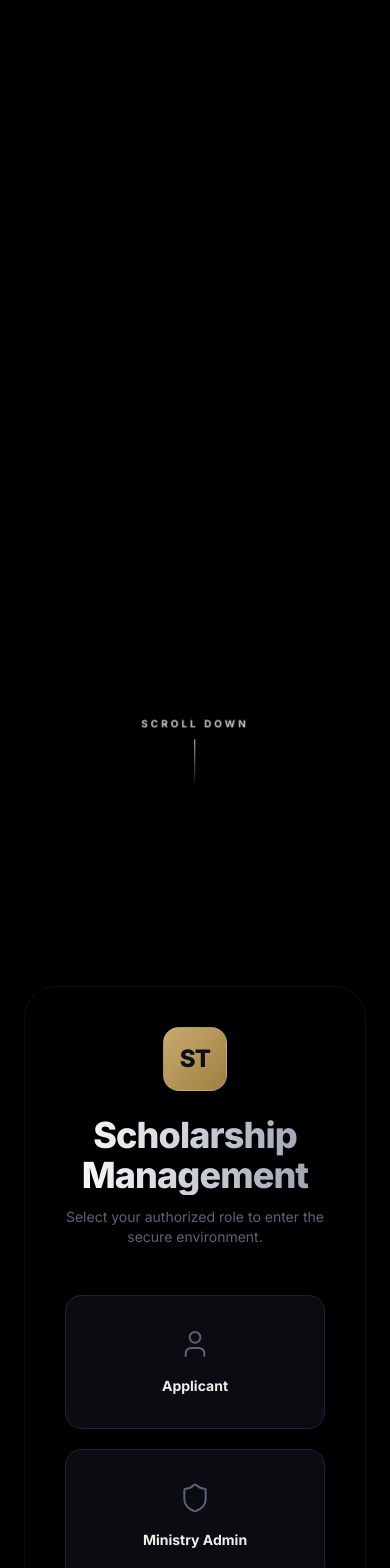
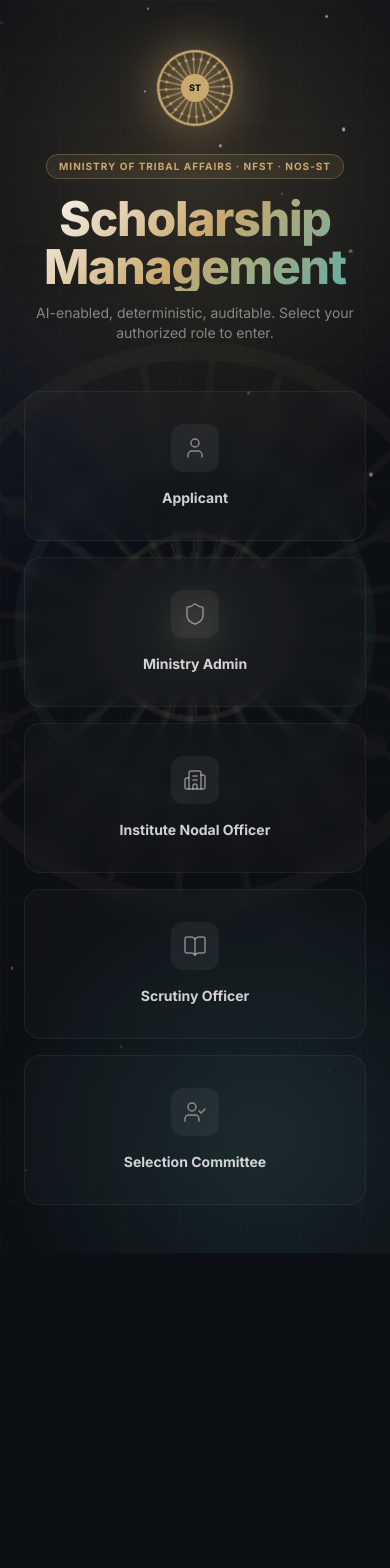
Before and after one commit to rohanputta77/ST_SC_Scholarship_Management, a Next.js app in the folder apps/web/: page / in a window 390 px wide. Shown: the top 1568 px of the page. After the commit the page ends 1253 px from the top, so only its background shows below. Built offline with nearby package versions, Linux system fonts and the light colour scheme.

Commit message:
feat: replace image-sequence hero with instant CSS 3D animated landing page

```diff
--- a/apps/web/src/app/page.tsx
+++ b/apps/web/src/app/page.tsx
@@ -1,120 +1,52 @@
 "use client";
-import React, { useEffect, useRef, useState } from 'react';
+import React, { useState, useEffect } from 'react';
 import { Shield, BookOpen, Building2, User, UserCheck } from 'lucide-react';
 
-const FRAME_COUNT = 221;
-
-const AshokaChakra = ({ className = "", style }: { className?: string, style?: React.CSSProperties }) => (
+const AshokaChakra = ({ className = "", style }: { className?: string; style?: React.CSSProperties }) => (
   <svg viewBox="0 0 100 100" className={className} style={style} fill="none" stroke="currentColor">
-    {/* Outer border */}
-    <circle cx="50" cy="50" r="46" strokeWidth="4" />
-    {/* Inner ring */}
-    <circle cx="50" cy="50" r="38" strokeWidth="1" strokeDasharray="2 4" />
-    {/* Hub */}
-    <circle cx="50" cy="50" r="6" fill="currentColor" />
-    {/* 24 Spokes */}
+    <circle cx="50" cy="50" r="46" strokeWidth="3" />
+    <circle cx="50" cy="50" r="36" strokeWidth="0.8" strokeDasharray="2 5" opacity="0.6" />
+    <circle cx="50" cy="50" r="24" strokeWidth="0.8" strokeDasharray="1 4" opacity="0.4" />
+    <circle cx="50" cy="50" r="5" fill="currentColor" />
     {Array.from({ length: 24 }).map((_, i) => (
-      <line
-        key={i}
-        x1="50"
-        y1="50"
-        x2="50"
-        y2="5"
-        strokeWidth="1.5"
-        strokeLinecap="round"
-        transform={`rotate(${i * 15} 50 50)`}
-      />
+      <line key={i} x1="50" y1="50" x2="50" y2="6"
+        strokeWidth="1.2" strokeLinecap="round"
+        transform={`rotate(${i * 15} 50 50)`} />
     ))}
+    {Array.from({ length: 24 }).map((_, i) => {
+      const angle = (i * 15 * Math.PI) / 180;
+      const cx = 50 + 36 * Math.sin(angle);
+      const cy = 50 - 36 * Math.cos(angle);
+      return <circle key={`dot-${i}`} cx={cx} cy={cy} r="1.5" fill="currentColor" opacity="0.8" />;
+    })}
   </svg>
 );
 
+const PARTICLES = Array.from({ length: 30 }, (_, i) => ({
+  id: i,
+  x: Math.random() * 100,
+  y: Math.random() * 100,
+  size: Math.random() * 3 + 1,
+  duration: Math.random() * 8 + 6,
+  delay: Math.random() * 5,
+  opacity: Math.random() * 0.5 + 0.1,
+}));
+
+const ROLES = [
+  { role: 'applicant',             label: 'Applicant',             icon: User,      accent: 'var(--accent-primary)', bg: 'var(--accent-primary-bg)', border: 'var(--accent-primary)' },
+  { role: 'ministry_admin',        label: 'Ministry Admin',         icon: Shield,    accent: 'var(--accent-teal)',    bg: 'var(--accent-teal-bg)',    border: 'var(--accent-teal)' },
+  { role: 'institute_nodal_officer',label: 'Institute Nodal Officer',icon: Building2, accent: 'var(--accent-green)',   bg: 'var(--accent-green-bg)',   border: 'var(--accent-green)' },
+  { role: 'scrutiny_officer',      label: 'Scrutiny Officer',       icon: BookOpen,  accent: 'var(--accent-rose)',    bg: 'var(--accent-rose-bg)',    border: 'var(--accent-rose)' },
+  { role: 'selection_committee',   label: 'Selection Committee',    icon: UserCheck, accent: 'var(--accent-orange)',  bg: 'var(--accent-orange-bg)',  border: 'var(--accent-orange)' },
+];
+
 export default function PublicLanding() {
-  const canvasRef = useRef<HTMLCanvasElement>(null);
-  const containerRef = useRef<HTMLDivElement>(null);
-  const [loaded, setLoaded] = useState(false);
-  const [loadedCount, setLoadedCount] = useState(0);
-  const imagesRef = useRef<HTMLImageElement[]>([]);
+  const [visible, setVisible] = useState(false);
 
-  // Skip image sequence — load immediately
   useEffect(() => {
-    setLoaded(true);
-  }, []);
-
-  // Scroll Scrubbing Logic with Lerp & Optimization
-  useEffect(() => {
-    if (!loaded || !canvasRef.current || !containerRef.current) return;
-
-    const canvas = canvasRef.current;
-    const ctx = canvas.getContext('2d', { alpha: false });
-    if (!ctx) return;
-
-    let targetFrame = 0;
-    let currentFrame = 0;
-    let lastDrawnFrame = -1;
-    let animationFrameId: number;
-
-    const drawFrame = (index: number) => {
-      if (index === lastDrawnFrame) return;
-      lastDrawnFrame = index;
-
-      const img = imagesRef.current[index];
-      if (img && img.complete && img.naturalWidth > 0) {
-        const canvasRatio = canvas.width / canvas.height;
-        const imgRatio = img.width / img.height;
-        let drawWidth = canvas.width;
-        let drawHeight = canvas.height;
-        let offsetX = 0;
-        let offsetY = 0;
-
-        if (imgRatio > canvasRatio) {
-          drawWidth = canvas.height * imgRatio;
-          offsetX = (canvas.width - drawWidth) / 2;
-        } else {
-          drawHeight = canvas.width / imgRatio;
-          offsetY = (canvas.height - drawHeight) / 2;
-        }
-
-        ctx.drawImage(img, offsetX, offsetY, drawWidth, drawHeight);
-      }
-    };
-
-    drawFrame(0);
-
-    const handleScroll = () => {
-      const scrollTop = window.scrollY;
-      const maxScroll = document.body.scrollHeight - window.innerHeight;
-      const scrollFraction = Math.max(0, Math.min(1, scrollTop / maxScroll));
-
-      targetFrame = scrollFraction * (FRAME_COUNT - 1);
-    };
-
-    const renderLoop = () => {
-      currentFrame += (targetFrame - currentFrame) * 0.12;
-      drawFrame(Math.round(currentFrame));
-      animationFrameId = requestAnimationFrame(renderLoop);
-    };
-
-    window.addEventListener('scroll', handleScroll, { passive: true });
-    animationFrameId = requestAnimationFrame(renderLoop);
-
-    return () => {
-      window.removeEventListener('scroll', handleScroll);
-      cancelAnimationFrame(animationFrameId);
-    };
-  }, [loaded]);
-
-  // Handle Resize
-  useEffect(() => {
-    const handleResize = () => {
-      if (canvasRef.current) {
-        canvasRef.current.width = window.innerWidth;
-        canvasRef.current.height = window.innerHeight;
-        window.dispatchEvent(new Event('scroll'));
-      }
-    };
-    window.addEventListener('resize', handleResize);
-    handleResize();
-    return () => window.removeEventListener('resize', handleResize);
+    // Brief 800ms intro shimmer then reveal
+    const t = setTimeout(() => setVisible(true), 800);
+    return () => clearTimeout(t);
   }, []);
 
   const loginAs = (role: string) => {
@@ -122,101 +54,145 @@ export default function PublicLanding() {
     window.location.reload();
   };
 
-  const progressPct = Math.round((loadedCount / FRAME_COUNT) * 100);
+  return (
+    <div className="relative min-h-screen overflow-hidden flex items-center justify-center bg-[#0c0f14]">
 
-  return (
-    <div ref={containerRef} className="relative bg-black text-[var(--text-primary)]" style={{ height: '250vh' }}>
+      {/* ── Aurora gradient background ── */}
+      <div className="absolute inset-0 z-0 overflow-hidden">
+        <div className="absolute -top-40 -left-40 w-[600px] h-[600px] rounded-full opacity-20"
+          style={{ background: 'radial-gradient(circle, #c9a96e 0%, transparent 70%)', animation: 'float1 12s ease-in-out infinite' }} />
+        <div className="absolute -bottom-40 -right-40 w-[500px] h-[500px] rounded-full opacity-15"
+          style={{ background: 'radial-gradient(circle, #5aada8 0%, transparent 70%)', animation: 'float2 16s ease-in-out infinite' }} />
+        <div className="absolute top-1/2 left-1/2 -translate-x-1/2 -translate-y-1/2 w-[800px] h-[400px] rounded-full opacity-10"
+          style={{ background: 'radial-gradient(ellipse, #6b8cce 0%, transparent 70%)', animation: 'float3 20s ease-in-out infinite' }} />
+      </div>
 
-      {/* Sticky Canvas */}
-      <div className="sticky top-0 left-0 w-full h-screen overflow-hidden bg-black" style={{ willChange: 'transform' }}>
-        <canvas
-          ref={canvasRef}
-          className="absolute inset-0 w-full h-full object-cover z-0"
+      {/* ── Animated particles ── */}
+      <div className="absolute inset-0 z-0 pointer-events-none">
+        {PARTICLES.map(p => (
+          <div key={p.id} className="absolute rounded-full bg-white"
+            style={{
+              left: `${p.x}%`, top: `${p.y}%`,
+              width: `${p.size}px`, height: `${p.size}px`,
+              opacity: p.opacity,
+              animation: `particleDrift ${p.duration}s ease-in-out ${p.delay}s infinite alternate`,
+            }} />
+        ))}
+      </div>
+
+      {/* ── Dual spinning Ashoka Chakras (background) ── */}
+      <div className="absolute inset-0 z-0 flex items-center justify-center pointer-events-none">
+        {/* Outer slow spin */}
+        <AshokaChakra
+          className="absolute w-[600px] h-[600px] opacity-[0.04]"
+          style={{ color: '#c9a96e', animation: 'spin 60s linear infinite' }}
         />
+        {/* Inner counter-spin */}
+        <AshokaChakra
+          className="absolute w-[380px] h-[380px] opacity-[0.06]"
+          style={{ color: '#5aada8', animation: 'spin 35s linear infinite reverse' }}
+        />
+        {/* Innermost fast spin */}
+        <AshokaChakra
+          className="absolute w-[200px] h-[200px] opacity-[0.10]"
+          style={{ color: '#c9a96e', animation: 'spin 15s linear infinite' }}
+        />
+      </div>
 
-        {/* Custom Ashoka Chakra Loading Overlay */}
-        {!loaded && (
-          <div className="absolute inset-0 z-50 flex flex-col items-center justify-center bg-[#0c0f14]">
+      {/* ── Grid overlay ── */}
+      <div className="absolute inset-0 z-0 opacity-[0.025]"
+        style={{ backgroundImage: 'linear-gradient(#c9a96e 1px, transparent 1px), linear-gradient(90deg, #c9a96e 1px, transparent 1px)', backgroundSize: '60px 60px' }} />
 
-            <div className="relative flex items-center justify-center mb-8">
-              {/* Pulsing background glow */}
-              <div className="absolute inset-0 rounded-full blur-2xl animate-pulse" style={{ background: "rgba(201,169,110,0.15)", transform: "scale(1.5)" }} />
+      {/* ── Loading shimmer (first 800ms) ── */}
+      {!visible && (
+        <div className="absolute inset-0 z-50 flex flex-col items-center justify-center bg-[#0c0f14]">
+          <div className="relative flex items-center justify-center mb-6">
+            <div className="absolute w-36 h-36 rounded-full blur-2xl animate-pulse"
+              style={{ background: 'rgba(201,169,110,0.2)' }} />
+            <AshokaChakra className="w-24 h-24" style={{ color: '#c9a96e', animation: 'spin 2s linear infinite' }} />
+          </div>
+          <p className="text-[10px] font-mono tracking-[0.3em] animate-pulse" style={{ color: '#c9a96e' }}>
+            INITIALIZING PORTAL
+          </p>
+          <div className="w-40 h-[2px] bg-white/10 mt-4 rounded-full overflow-hidden">
+            <div className="h-full w-full rounded-full"
+              style={{ background: 'linear-gradient(90deg, transparent, #c9a96e, transparent)', animation: 'shimmer 1.2s ease-in-out infinite' }} />
+          </div>
+        </div>
+      )}
 
-              {/* Spinning Chakra */}
-              <AshokaChakra className="w-24 h-24 animate-[spin_3s_linear_infinite]" style={{ color: "var(--accent-primary)" }} />
+      {/* ── Main content ── */}
+      <div className={`relative z-10 w-full max-w-4xl mx-auto px-6 py-12 transition-all duration-700 ${visible ? 'opacity-100 translate-y-0' : 'opacity-0 translate-y-8'}`}>
 
-              {/* Percentage in center */}
-              <div className="absolute inset-0 flex items-center justify-center">
-                <span className="text-[10px] font-black bg-[#0c0f14] px-2 py-0.5 rounded-full" style={{ color: "var(--accent-primary)" }}>
-                  {progressPct}%
-                </span>
-              </div>
-            </div>
-
-            <div className="text-[var(--accent-primary)] text-xs font-mono tracking-widest animate-pulse opacity-80">
-              SYNCHRONIZING SCHOLARSHIP PORTAL
-            </div>
-
-            {/* Minimalist progress track */}
-            <div className="w-48 h-[2px] bg-white/10 mt-6 overflow-hidden rounded-full">
-              <div
-                className="h-full transition-all duration-300"
-                style={{ width: `${progressPct}%`, background: "var(--accent-primary)" }}
-              />
+        {/* Logo + Title */}
+        <div className="text-center mb-12">
+          {/* Spinning chakra as logo */}
+          <div className="relative w-20 h-20 mx-auto mb-6 flex items-center justify-center">
+            <div className="absolute inset-0 rounded-full blur-xl opacity-40"
+              style={{ background: '#c9a96e', animation: 'pulse 3s ease-in-out infinite' }} />
+            <AshokaChakra className="w-20 h-20" style={{ color: '#c9a96e', animation: 'spin 8s linear infinite' }} />
+            <div className="absolute inset-0 flex items-center justify-center">
+              <span className="text-[9px] font-black text-[#0c0f14] bg-[#c9a96e] w-7 h-7 rounded-full flex items-center justify-center">ST</span>
             </div>
           </div>
-        )}
 
-        {/* Scroll Instruction */}
-        {loaded && (
-          <div className="absolute bottom-10 left-1/2 -translate-x-1/2 flex flex-col items-center animate-bounce z-10" style={{ opacity: "calc(1 - (scrollY / 300))" }}>
-            <span className="text-[10px] uppercase tracking-[0.3em] font-bold mb-2 drop-shadow-md text-white/80">Scroll Down</span>
-            <div className="w-[1px] h-12 bg-gradient-to-b from-white/80 to-transparent drop-shadow-md" />
+          <div className="inline-block px-3 py-1 rounded-full text-[10px] font-bold tracking-widest uppercase mb-4 border"
+            style={{ background: 'rgba(201,169,110,0.1)', borderColor: 'rgba(201,169,110,0.3)', color: '#c9a96e' }}>
+            Ministry of Tribal Affairs · NFST · NOS-ST
           </div>
-        )}
+
+          <h1 className="text-5xl font-black mb-3 tracking-tight" style={{
+            background: 'linear-gradient(135deg, #ffffff 0%, #c9a96e 50%, #5aada8 100%)',
+            WebkitBackgroundClip: 'text', WebkitTextFillColor: 'transparent'
+          }}>
+            Scholarship Management
+          </h1>
+          <p className="text-sm max-w-md mx-auto" style={{ color: 'rgba(240,237,232,0.5)' }}>
+            AI-enabled, deterministic, auditable. Select your authorized role to enter.
+          </p>
+        </div>
+
+        {/* Role cards */}
+        <div className="grid grid-cols-1 md:grid-cols-2 lg:grid-cols-3 gap-4">
+          {ROLES.map(({ role, label, icon: Icon, accent, bg, border }, i) => (
+            <button key={role} onClick={() => loginAs(role)}
+              className={`group flex flex-col items-center p-8 rounded-2xl border transition-all duration-300 hover:scale-[1.03] hover:shadow-2xl ${i === 4 ? 'md:col-span-2 lg:col-span-2' : ''}`}
+              style={{
+                background: 'rgba(255,255,255,0.02)',
+                borderColor: 'rgba(255,255,255,0.06)',
+                backdropFilter: 'blur(12px)',
+                animationDelay: `${i * 0.1 + 0.8}s`,
+              }}
+              onMouseEnter={e => {
+                (e.currentTarget as HTMLElement).style.background = bg;
+                (e.currentTarget as HTMLElement).style.borderColor = border;
+              }}
+              onMouseLeave={e => {
+                (e.currentTarget as HTMLElement).style.background = 'rgba(255,255,255,0.02)';
+                (e.currentTarget as HTMLElement).style.borderColor = 'rgba(255,255,255,0.06)';
+              }}
+            >
+              <div className="w-12 h-12 rounded-xl flex items-center justify-center mb-4 transition-all duration-300"
+                style={{ background: 'rgba(255,255,255,0.05)' }}>
+                <Icon size={24} strokeWidth={1.5} style={{ color: 'rgba(240,237,232,0.5)', transition: 'color 0.3s' }} />
+              </div>
+              <h2 className="font-bold text-sm text-white/80">{label}</h2>
+            </button>
+          ))}
+        </div>
+
       </div>
 
-      {/* Content Container */}
-      <div className="absolute bottom-0 left-0 w-full min-h-screen flex items-center justify-center p-6 z-20 pointer-events-none">
-        {/* Pointer events none on wrapper so scroll works everywhere, but auto on inner card */}
-        <div className="pointer-events-auto w-full max-w-4xl bg-black/50 backdrop-blur-3xl rounded-[2rem] p-10 border border-white/5 shadow-2xl">
-
-          <div className="mb-12 text-center">
-            <div className="w-16 h-16 mx-auto rounded-2xl flex items-center justify-center text-2xl font-black mb-6 tracking-tight shadow-xl border border-white/10" style={{ background: "linear-gradient(135deg, var(--accent-primary), #a08040)", color: "#0c0f14" }}>
-              ST
-            </div>
-            <h1 className="text-4xl font-black mb-3 tracking-tight bg-clip-text text-transparent bg-gradient-to-r from-white to-gray-400">Scholarship Management</h1>
-            <p className="text-[var(--text-muted)] text-sm max-w-md mx-auto">Select your authorized role to enter the secure environment.</p>
-          </div>
-
-          <div className="grid grid-cols-1 md:grid-cols-2 lg:grid-cols-3 gap-5">
-            <button onClick={() => loginAs('applicant')} className="flex flex-col items-center p-8 bg-[var(--bg-card-alt)]/40 hover:bg-[var(--accent-primary-bg)] border border-[var(--border-subtle)] hover:border-[var(--accent-primary)] rounded-2xl transition-all duration-300 group">
-              <User className="text-[var(--text-muted)] group-hover:text-[var(--accent-primary)] mb-4 transition-colors duration-300" size={32} strokeWidth={1.5} />
-              <h2 className="font-bold text-sm">Applicant</h2>
-            </button>
-
-            <button onClick={() => loginAs('ministry_admin')} className="flex flex-col items-center p-8 bg-[var(--bg-card-alt)]/40 hover:bg-[var(--accent-teal-bg)] border border-[var(--border-subtle)] hover:border-[var(--accent-teal)] rounded-2xl transition-all duration-300 group">
-              <Shield className="text-[var(--text-muted)] group-hover:text-[var(--accent-teal)] mb-4 transition-colors duration-300" size={32} strokeWidth={1.5} />
-              <h2 className="font-bold text-sm">Ministry Admin</h2>
-            </button>
-
-            <button onClick={() => loginAs('institute_nodal_officer')} className="flex flex-col items-center p-8 bg-[var(--bg-card-alt)]/40 hover:bg-[var(--accent-green-bg)] border border-[var(--border-subtle)] hover:border-[var(--accent-green)] rounded-2xl transition-all duration-300 group">
-              <Building2 className="text-[var(--text-muted)] group-hover:text-[var(--accent-green)] mb-4 transition-colors duration-300" size={32} strokeWidth={1.5} />
-              <h2 className="font-bold text-sm">Institute Nodal Officer</h2>
-            </button>
-
-            <button onClick={() => loginAs('scrutiny_officer')} className="flex flex-col items-center p-8 bg-[var(--bg-card-alt)]/40 hover:bg-[var(--accent-rose-bg)] border border-[var(--border-subtle)] hover:border-[var(--accent-rose)] rounded-2xl transition-all duration-300 group lg:col-start-1 lg:col-span-1">
-              <BookOpen className="text-[var(--text-muted)] group-hover:text-[var(--accent-rose)] mb-4 transition-colors duration-300" size={32} strokeWidth={1.5} />
-              <h2 className="font-bold text-sm">Scrutiny Officer</h2>
-            </button>
-
-            <button onClick={() => loginAs('selection_committee')} className="flex flex-col items-center p-8 bg-[var(--bg-card-alt)]/40 hover:bg-[var(--accent-orange-bg)] border border-[var(--border-subtle)] hover:border-[var(--accent-orange)] rounded-2xl transition-all duration-300 group md:col-span-2 lg:col-span-2">
-              <UserCheck className="text-[var(--text-muted)] group-hover:text-[var(--accent-orange)] mb-4 transition-colors duration-300" size={32} strokeWidth={1.5} />
-              <h2 className="font-bold text-sm">Selection Committee</h2>
-            </button>
-          </div>
-        </div>
-      </div>
+      {/* Keyframes */}
+      <style>{`
+        @keyframes float1 { 0%,100%{transform:translate(0,0) scale(1)} 50%{transform:translate(60px,40px) scale(1.1)} }
+        @keyframes float2 { 0%,100%{transform:translate(0,0) scale(1)} 50%{transform:translate(-50px,-30px) scale(1.15)} }
+        @keyframes float3 { 0%,100%{transform:translate(-50%,-50%) scale(1)} 50%{transform:translate(-50%,-50%) scale(1.2)} }
+        @keyframes particleDrift { 0%{transform:translate(0,0)} 100%{transform:translate(20px,-30px)} }
+        @keyframes shimmer { 0%{transform:translateX(-100%)} 100%{transform:translateX(200%)} }
+        @keyframes spin { from{transform:rotate(0deg)} to{transform:rotate(360deg)} }
+        @keyframes pulse { 0%,100%{opacity:0.4} 50%{opacity:0.8} }
+      `}</style>
     </div>
   );
 }
```
